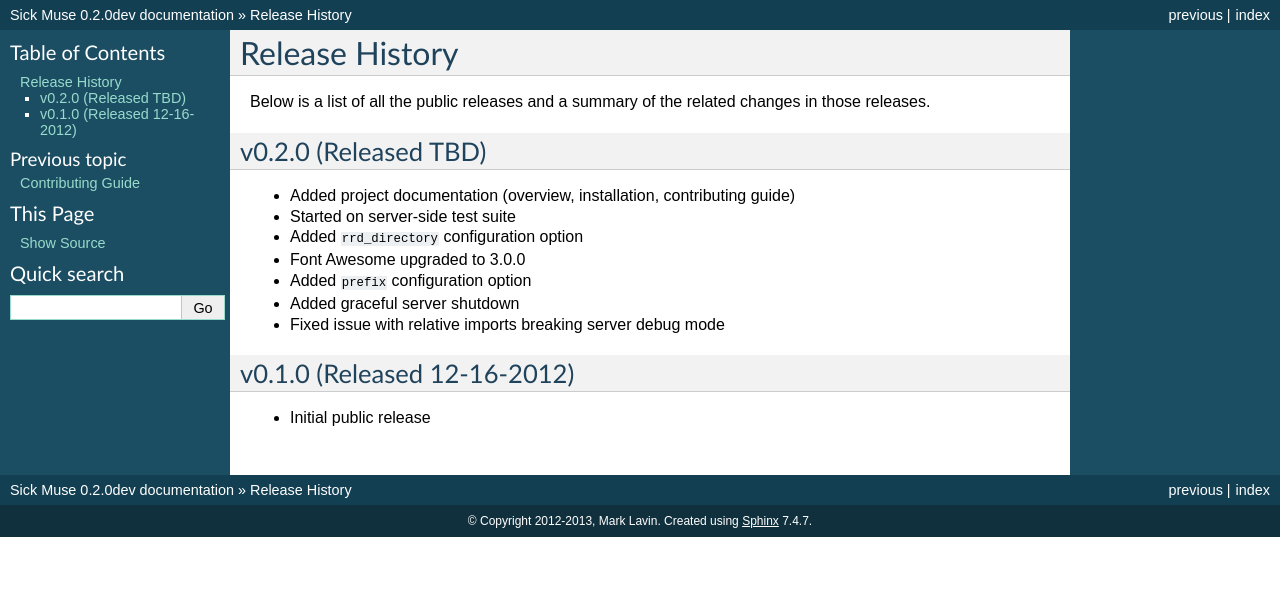
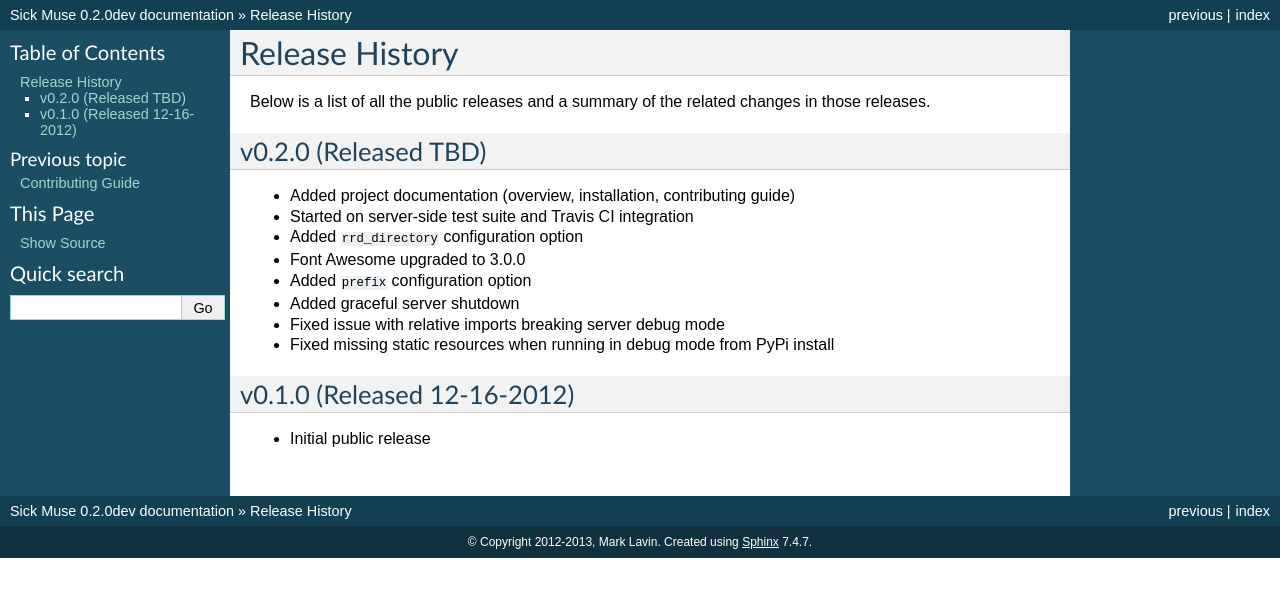
Before and after one commit to mlavin/sickmuse, a Sphinx documentation site: the page built from docs/releases.rst, in a window 1280 px wide. Shown: the top 597 px of the page. Built offline with Sphinx 7.4.7, drawn with Linux system fonts in a browser that asks for light colours.

Commit message:
Minor release notes.

```diff
--- a/docs/releases.rst
+++ b/docs/releases.rst
@@ -9,12 +9,13 @@ v0.2.0 (Released TBD)
 ---------------------------------------------
 
 - Added project documentation (overview, installation, contributing guide)
-- Started on server-side test suite
+- Started on server-side test suite and Travis CI integration
 - Added ``rrd_directory`` configuration option
 - Font Awesome upgraded to 3.0.0
 - Added ``prefix`` configuration option
 - Added graceful server shutdown
 - Fixed issue with relative imports breaking server debug mode
+- Fixed missing static resources when running in debug mode from PyPi install
 
 
 v0.1.0 (Released 12-16-2012)
```
